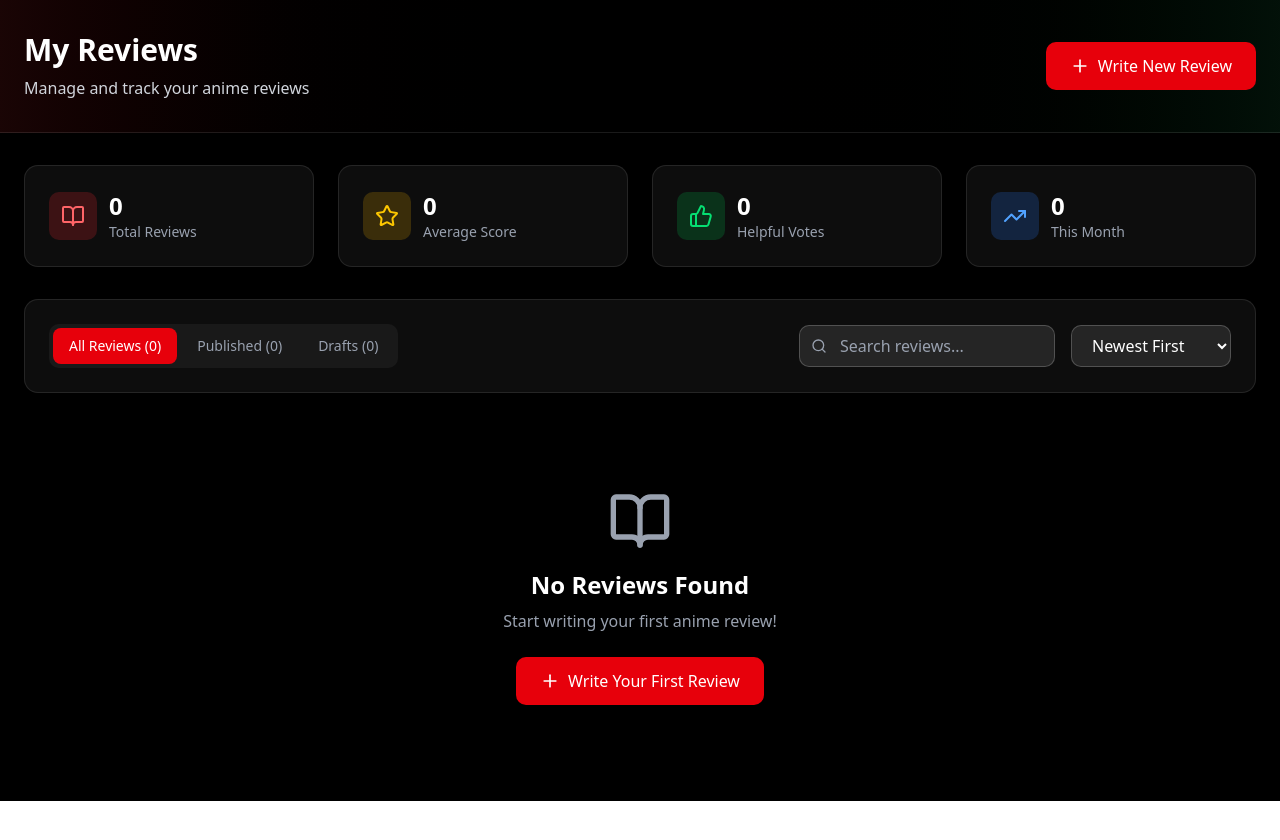
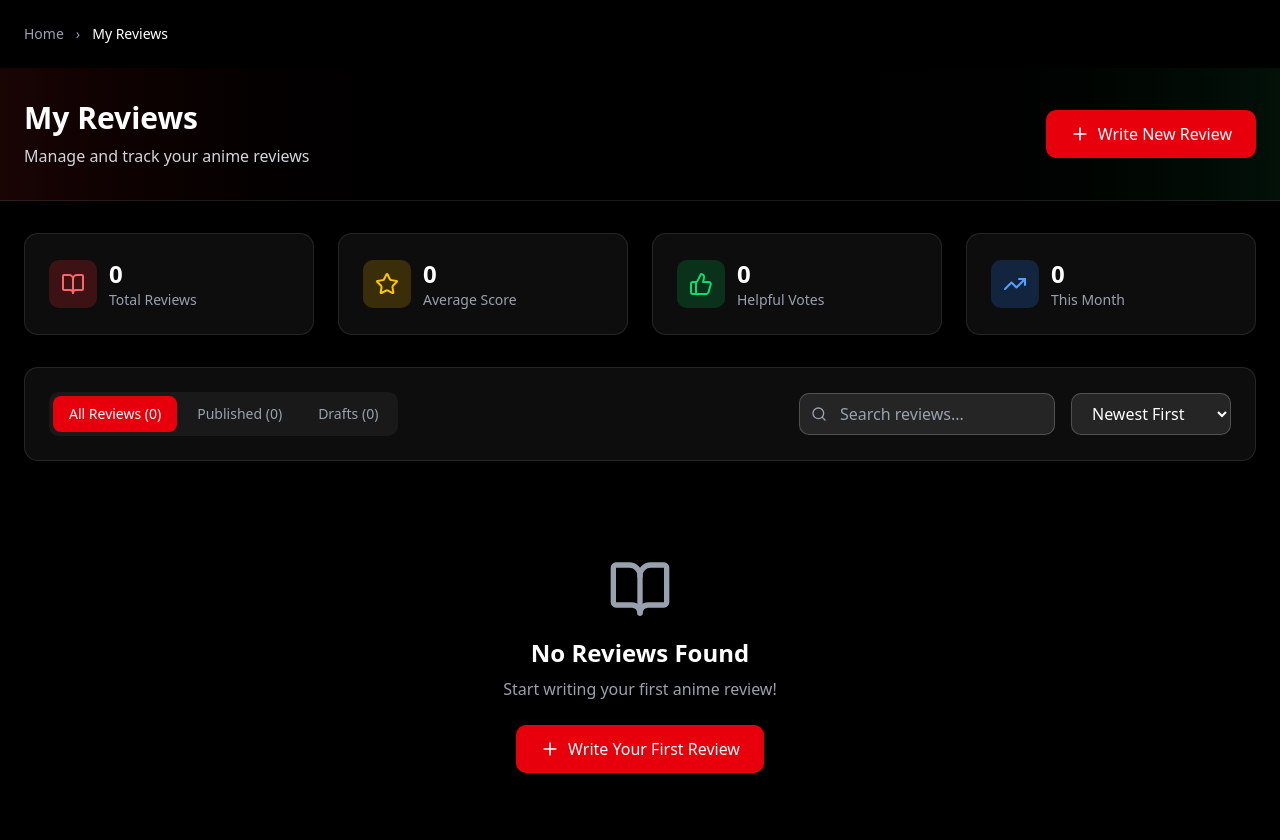
Before and after one commit to antoniamugisa/anidojo, a Next.js app: page /my-reviews in a window 1280 px wide. Shown: the top 840 px of the page. Before the commit the page ends 801 px from the top, so only its background shows below. Built offline with nearby package versions, Linux system fonts and the light colour scheme.

Commit message:
Add breadcrumb navigation to MyReviewsPage for improved user navigation

```diff
--- a/src/app/my-reviews/page.tsx
+++ b/src/app/my-reviews/page.tsx
@@ -345,6 +345,12 @@ export default function MyReviewsPage() {
 
   return (
     <div className="min-h-screen bg-black text-white">
+      {/* Breadcrumb Navigation */}
+      <nav className="mb-6 flex items-center text-gray-400 text-sm gap-2 px-6 pt-6">
+        <Link href="/dashboard" className="hover:text-white">Home</Link>
+        <span className="mx-1">›</span>
+        <span className="text-white">My Reviews</span>
+      </nav>
       {/* Header */}
       <div className="bg-gradient-to-r from-red-900/20 via-black to-green-900/20 border-b border-white/10">
         <div className="max-w-7xl mx-auto px-6 py-8">
```
